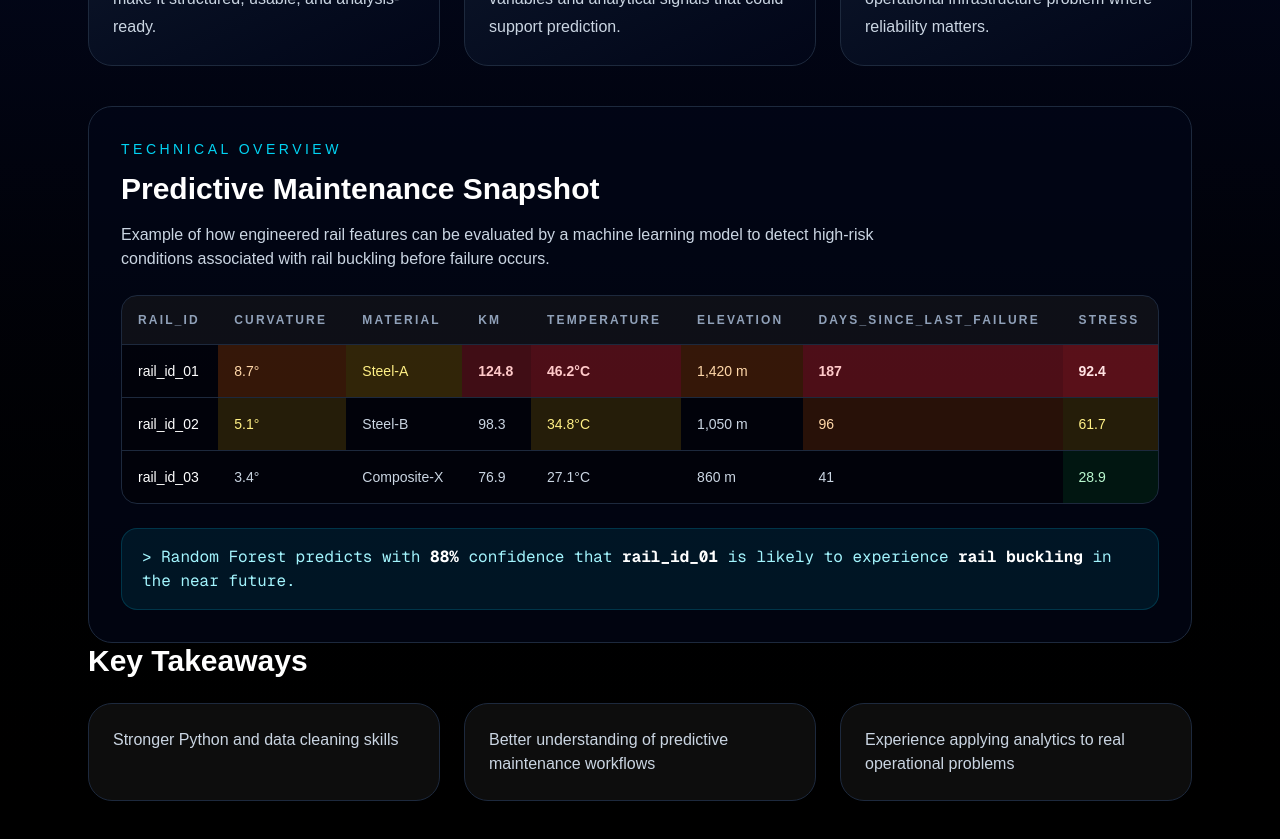
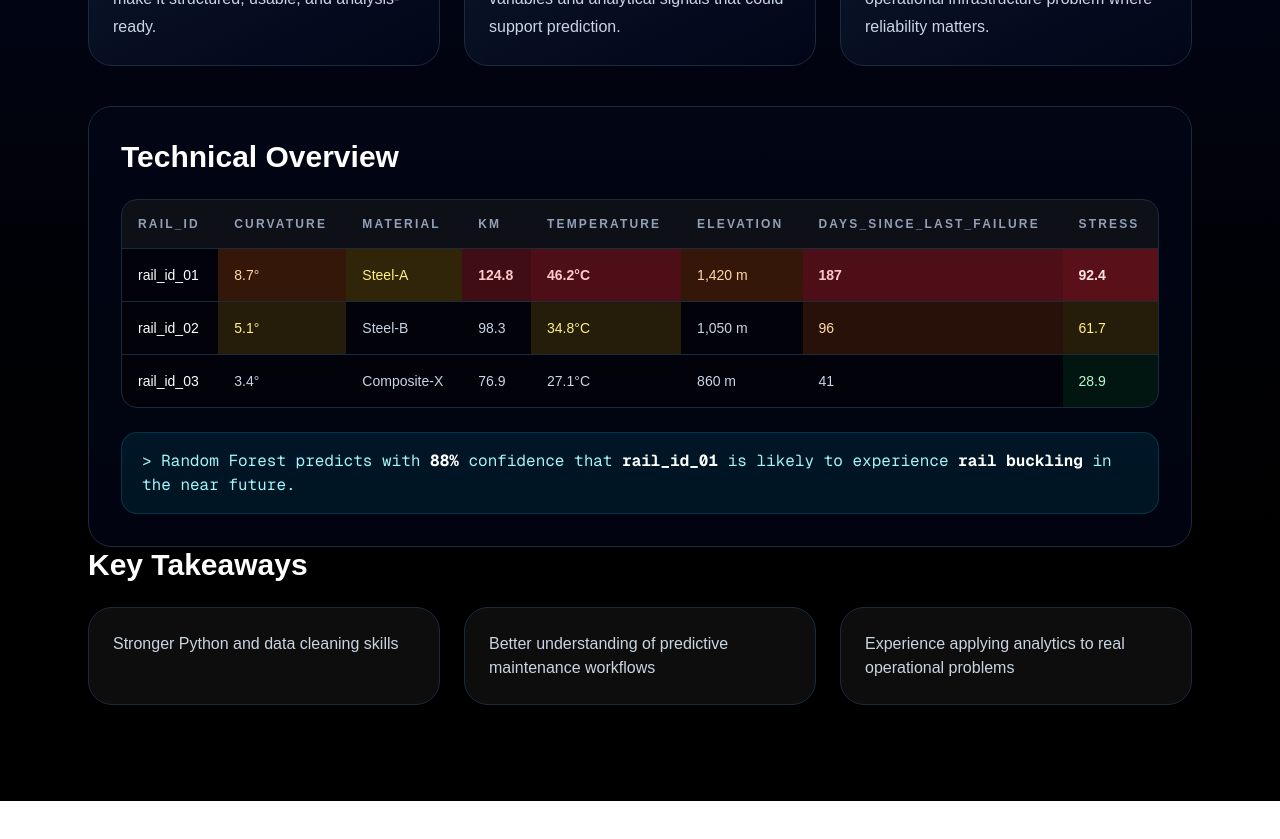
Before and after one commit to rkcpablo/pablo-portafolio, a Next.js app: page /mainrail in a window 1280 px wide. Shown: the part 960-1799 px from the top of the page. After the commit the page ends 1761 px from the top, so only its background shows below. Built offline with nearby package versions, Linux system fonts and the light colour scheme.

Commit message:
Updated Mainrail Technical

```diff
--- a/app/mainrail/page.tsx
+++ b/app/mainrail/page.tsx
@@ -111,14 +111,8 @@ export default function MainrailPage() {
 
         <div className="rounded-3xl border border-slate-800 bg-slate-950/70 p-6 md:p-8 overflow-hidden">
           <div className="mb-6">
-            <p className="text-sm uppercase tracking-[0.25em] text-cyan-400 mb-3">
+            <p className="text-3xl font-bold mb-6">
               Technical Overview
-            </p>
-            <h2 className="text-3xl font-bold mb-4">Predictive Maintenance Snapshot</h2>
-            <p className="text-slate-300 max-w-3xl">
-              Example of how engineered rail features can be evaluated by a machine
-              learning model to detect high-risk conditions associated with rail
-              buckling before failure occurs.
             </p>
           </div>
 
```
